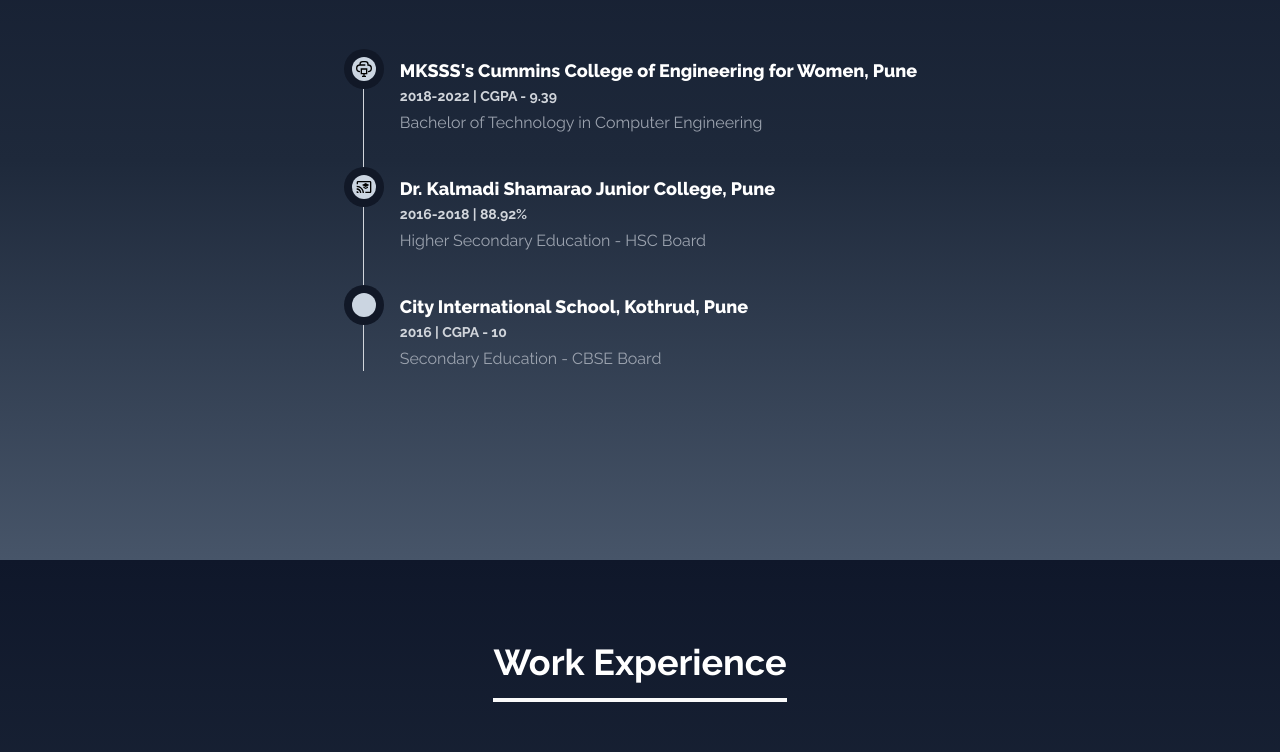
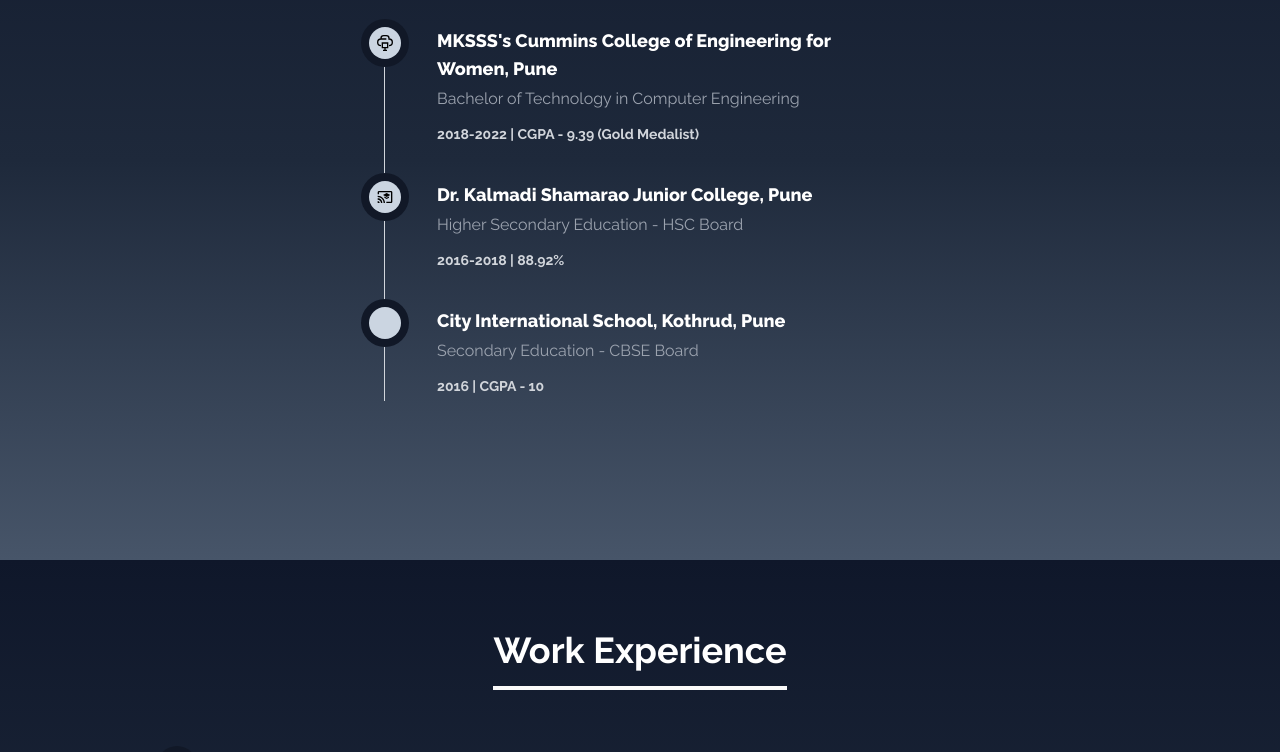
Before and after one commit to anayagarde/portfolio, a React (Create React App) app: page / in a window 1280 px wide. Shown: the part 1840-2592 px from the top of the page. Built offline with nearby package versions, Linux system fonts and the light colour scheme; some icons are missing; the HTML template or start-up script is replaced by a standard one.

Commit message:
updated portfolio with images

```diff
--- a/src/components/About.jsx
+++ b/src/components/About.jsx
@@ -10,7 +10,7 @@
                 About Me
             </h2>
             <p className='pt-8 text-xl flex text-gray-700 dark:text-white text-justify'>
-                I am Anaya, a highly motivated and diligent software engineer with 1.5 years of experience. I am currently working as a Senior Analyst at Deutsche Bank, Pune. I have successfully completed my undergraduate degree with a major in computer science and gained valuable experience through summer and project internships. In addition to my academic achievements and professional experience, I find fulfillment in participating in volunteer activities and engaging in various hackathons and coding competitions.
+                I am Anaya, a highly motivated and diligent software engineer with 1.5 years of experience. I am currently working as a Senior Analyst at Deutsche Bank, Pune. I have successfully completed my undergraduate degree with a major in computer science and gained valuable experience through summer and project internships. In addition to my academic achievements and professional experience, I find fulfillment in participating in volunteering activities and engaging in various hackathons and coding competitions.
             </p> <br></br>
             <p className='pb-8 text-xl text-gray-700 dark:text-white text-justify'>
             I have excellent problem-solving and analytical skills with proficiency in Java, ReactJS, Python, and Javascript and have strong fundamentals in core CS subjects like Data structures and Algorithms, Operating Systems, Networking, and Databases. I enjoy brainstorming on ideas and innovative solutions and exploring State-of-the-art technologies.
--- a/src/components/Education.jsx
+++ b/src/components/Education.jsx
@@ -10,31 +10,31 @@
                 <h2 className='pb-4 pt-12 text-4xl font-bold inline border-b-4 border-zinc-800 dark:border-zinc-50 text-gray-700 dark:text-white'>
                     Education
                 </h2>
-                <div className='z-0 py-16 px-8 flex justify-items-center max-w-3xl'>
+                <div className='z-0 py-16 px-8 flex justify-items-center max-w-xl'>
                     <ol class="relative w-full items-center border-l border-gray-600 dark:border-gray-300">
-                        <li class="mb-10 ml-6">
-                            <span class="absolute flex items-center justify-center w-6 h-6 bg-blue-100 rounded-full -left-3 ring-8 ring-white dark:ring-gray-900 dark:bg-slate-300">
+                        <li class="mb-10 ml-8">
+                            <span class="absolute flex items-center justify-center w-8 h-8 bg-blue-100 rounded-full -left-4 ring-8 ring-white dark:ring-gray-900 dark:bg-slate-300">
                             <GrCloudComputer/>
                             </span>
-                            <h3 class="flex items-center mb-1 ml-3 text-lg font-extrabold text-gray-900 dark:text-white">MKSSS's Cummins College of Engineering for Women, Pune</h3>
-                            <time class="block mb-2 ml-3 text-sm font-bold leading-none text-gray-700 dark:text-gray-300">2018-2022 | CGPA - 9.39</time>
-                            <p class="mb-4 ml-3 text-base font-normal text-gray-500 dark:text-gray-400">Bachelor of Technology in Computer Engineering</p>
+                            <h2 class="flex items-center mb-1 ml-5 text-lg font-extrabold text-gray-900 dark:text-white">MKSSS's Cummins College of Engineering for Women, Pune</h2>
+                            <p class="mb-4 ml-5 text-base font-normal text-gray-500 dark:text-gray-400">Bachelor of Technology in Computer Engineering</p>
+                            <time class="block mb-2 ml-5 text-sm font-bold leading-none text-gray-700 dark:text-gray-300">2018-2022 | CGPA - 9.39 (Gold Medalist)</time>
                         </li>
-                        <li class="mb-10 ml-6">
-                            <span class="absolute flex items-center justify-center w-6 h-6 bg-blue-100 rounded-full -left-3 ring-8 ring-white dark:ring-gray-900 dark:bg-slate-300">
+                        <li class="mb-10 ml-8">
+                            <span class="absolute flex items-center justify-center w-8 h-8 bg-blue-100 rounded-full -left-4 ring-8 ring-white dark:ring-gray-900 dark:bg-slate-300">
                             <MdOutlineCastForEducation />
                             </span>
-                            <h3 class="mb-1 ml-3 text-lg font-extrabold text-gray-900 dark:text-white">Dr. Kalmadi Shamarao Junior College, Pune</h3>
-                            <time class="block ml-3 mb-2 text-sm font-bold leading-none text-gray-700 dark:text-gray-300">2016-2018 | 88.92%</time>
-                            <p class="text-base ml-3 font-normal text-gray-500 dark:text-gray-400">Higher Secondary Education - HSC Board</p>
+                            <h2 class="flex items-center mb-1 ml-5 text-lg font-extrabold text-gray-900 dark:text-white">Dr. Kalmadi Shamarao Junior College, Pune</h2>
+                            <p class="mb-4 ml-5 text-base font-normal text-gray-500 dark:text-gray-400">Higher Secondary Education - HSC Board</p>
+                            <time class="block ml-5 mb-2 text-sm font-bold leading-none text-gray-700 dark:text-gray-300">2016-2018 | 88.92%</time>
                         </li>
-                        <li class="ml-6">
-                            <span class="absolute flex items-center justify-center w-6 h-6 bg-blue-100 rounded-full -left-3 ring-8 ring-white dark:ring-gray-900 dark:bg-slate-300">
+                        <li class="ml-8">
+                            <span class="absolute flex items-center justify-center w-8 h-8 bg-blue-100 rounded-full -left-4 ring-8 ring-white dark:ring-gray-900 dark:bg-slate-300">
                             <PiBookOpenTextDuotone />
                             </span>
-                            <h3 class="mb-1 ml-3 text-lg font-extrabold text-gray-900 dark:text-white">City International School, Kothrud, Pune</h3>
-                            <time class="block ml-3 mb-2 text-sm font-bold leading-none text-gray-700 dark:text-gray-300">2016 | CGPA - 10</time>
-                            <p class="text-base ml-3 font-normal text-gray-500 dark:text-gray-400">Secondary Education - CBSE Board</p>
+                            <h2 class="flex items-center mb-1 ml-5 text-lg font-extrabold text-gray-900 dark:text-white">City International School, Kothrud, Pune</h2>
+                            <p class="mb-4 ml-5 text-base font-normal text-gray-500 dark:text-gray-400">Secondary Education - CBSE Board</p>
+                            <time class="block ml-5 mb-2 text-sm font-bold leading-none text-gray-700 dark:text-gray-300">2016 | CGPA - 10</time>
                         </li>
                     </ol>
                 </div>
--- a/src/components/Experience.jsx
+++ b/src/components/Experience.jsx
@@ -17,7 +17,7 @@
                             <TbServerCog size={20}/>
                             </span>
                             <h3 class="flex ml-3 items-center mb-1 text-lg font-extrabold text-gray-900 dark:text-white">Deutsche India Private Ltd.</h3>
-                            <time class="block ml-3 mb-2 text-sm font-bold leading-none text-gray-700 dark:text-gray-300">Senior Analyst (July 2023 - Present)</time>
+                            <time class="block ml-3 mb-2 text-sm font-bold leading-none text-gray-700 dark:text-gray-300">Senior Analyst (August 2023 - Present)</time>
                             <p class="mb-4 ml-3 text-base font-normal text-gray-500 dark:text-gray-400">Working as a full stack developer in Corporate Bank Technology division's Working Capital team. Collaborating and working alongside cross-functional teams. Working on technologies like Java, Spring Boot, ReactJS, GraphQL, Oracle along with in-house frameworks.</p>
                             <time class="block mb-2 ml-3 text-sm font-bold leading-none text-gray-700 dark:text-gray-300">Graduate Analyst (July 2022 - July 2023)</time>
                             <p class="mb-4 text-base ml-3 font-normal text-gray-500 dark:text-gray-400">Acquired an understanding of the business domain and architecture of project and was involved in deliverables and high priority poduction fixes. Participated in Mental Health Hackathon and GenAI Global Hackathon. Active participation in hosting events and volunteering activities.</p>
@@ -36,7 +36,7 @@
                             </span>
                             <h3 class="mb-1 ml-3 text-lg font-extrabold text-gray-900 dark:text-white">Veritas Technologies</h3>
                             <time class="block ml-3 mb-2 text-sm font-bold leading-none text-gray-700 dark:text-gray-300">Project Intern (October 2021 - June 2022)</time>
-                            <p class="text-base ml-3 font-normal text-gray-500 dark:text-gray-400">Worked on B.Tech. Project on Serverless Data Protection in Cloud </p>
+                            <p class="text-base ml-3 font-normal text-gray-500 dark:text-gray-400">Worked on B.Tech. Project on 'Serverless Data Protection in Cloud'. Acquired in-depth undertsanding of serverless computing, data security, cloud computing, Docker, and Kubernetes. </p>
                             <p class="text-base ml-3 text-md font-semibold text-gray-700 dark:text-gray-300"><a href="https://ieeexplore.ieee.org/document/10112206" target="_blank">IEEE Conference Paper</a></p>
                         </li>
                     </ol>
--- a/src/components/Home.jsx
+++ b/src/components/Home.jsx
@@ -44,7 +44,7 @@
                     </Link>
                 </div>
             </div>
-            <img src={image} class="rounded-md mx-auto w-2/5 sm:w-1/4 mb-5"></img>
+            <img src={image} class="rounded-2xl mx-auto w-2/5 sm:w-1/4 mb-5"></img>
         </div>
     </div>
   )
--- a/src/components/Projects.jsx
+++ b/src/components/Projects.jsx
@@ -6,6 +6,7 @@
 import project5 from '../assets/project5.jpeg'
 import project6 from '../assets/project6.png'
 import project7 from '../assets/project7.png'
+import project8 from '../assets/project8.png'
 
 
 const Projects = () => {
@@ -66,6 +67,13 @@
             code: 'https://github.com/anayagarde/quizz-app',
             projectDetails: 'A basic Quiz Application built using Flutter and Dart'
         },
+        {
+          id: 8,
+          projectName: 'Hands-on Machine Learning',
+          projectImage: project8,
+          code: 'https://github.com/anayagarde/hands-on-ml-projects',
+          projectDetails: 'Hands-on machine learning and deep learning projects from Coursera'
+      },
     ];
 
     const handleClickButton = (id) => {
```
Also changed, not shown: src/assets/project8.png (added).
